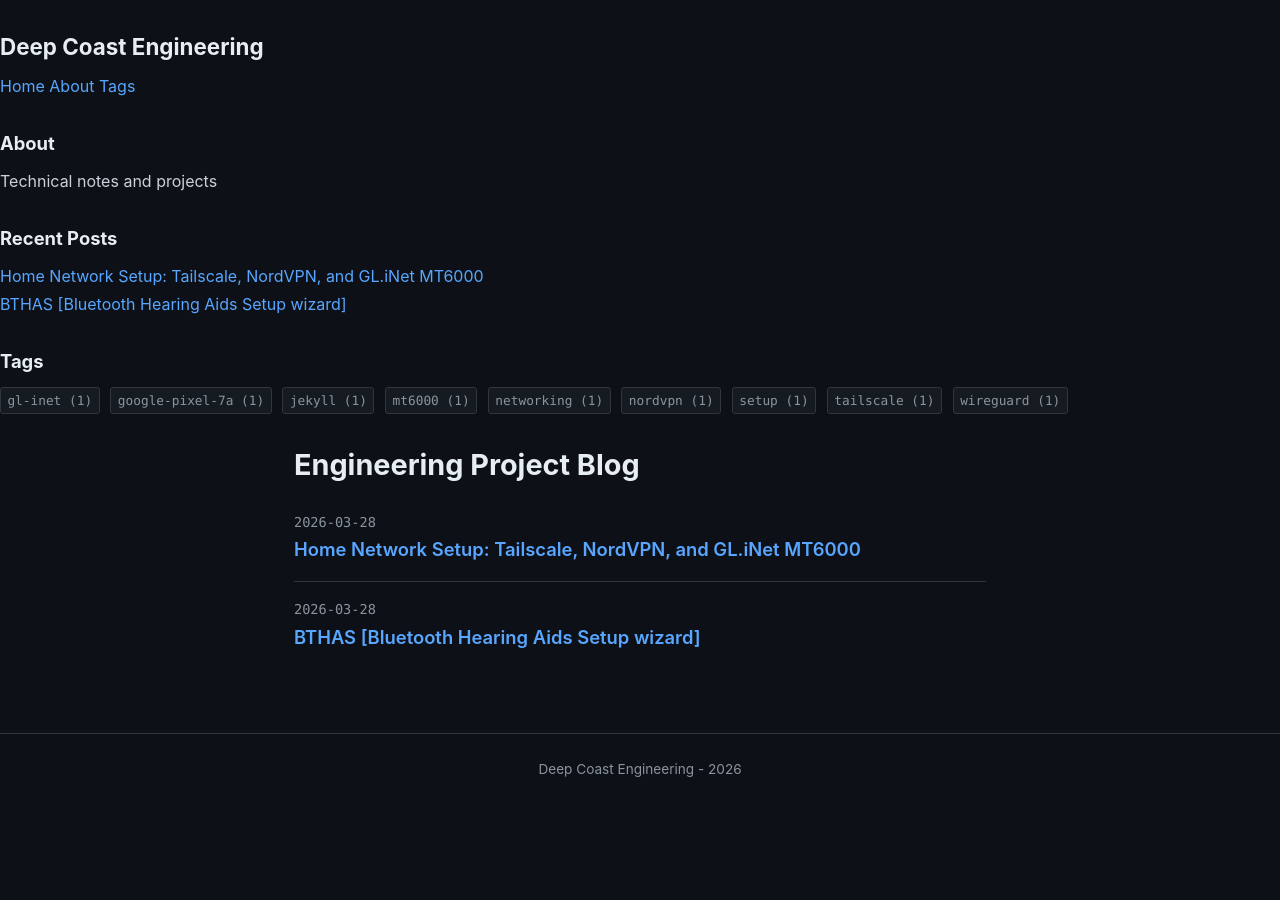
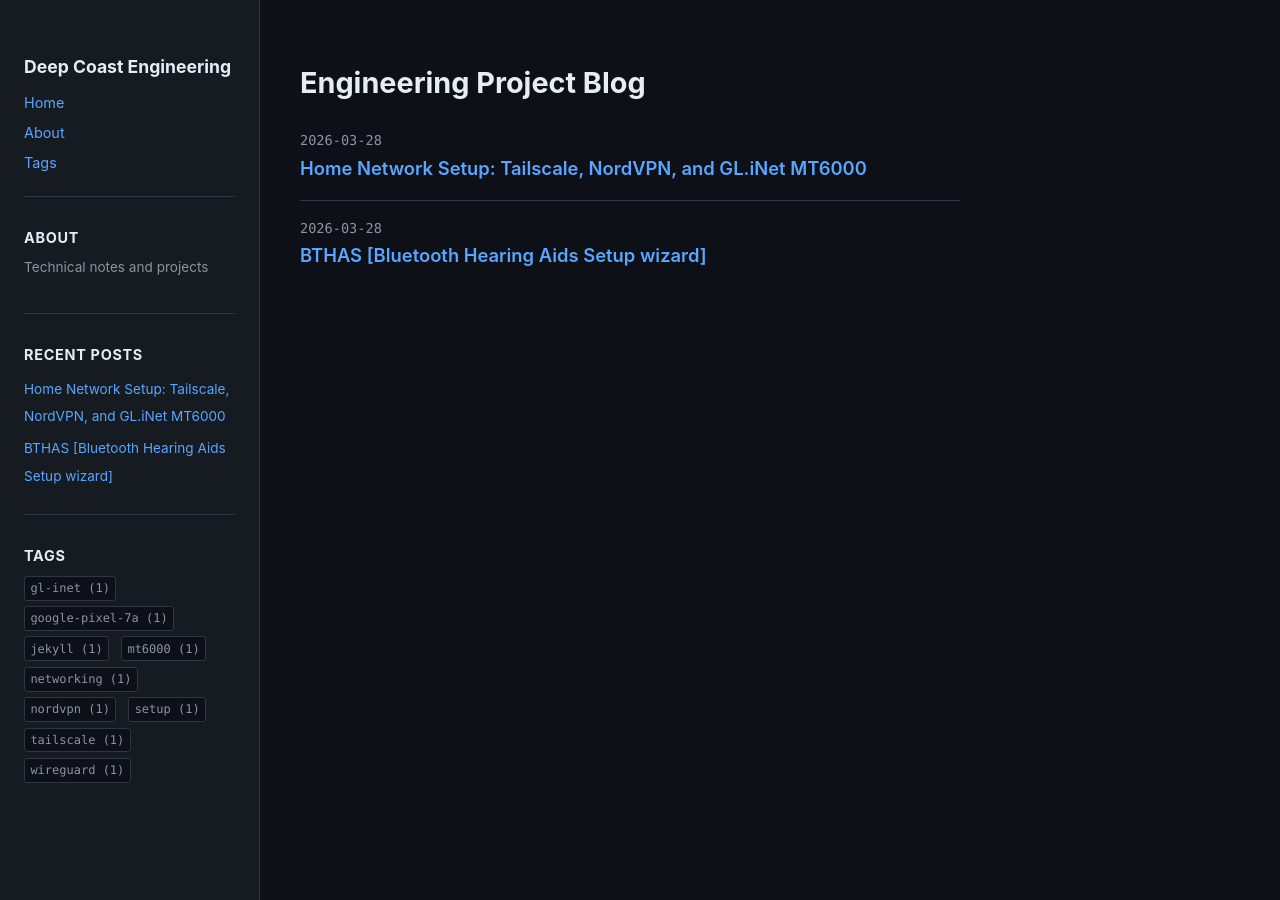
Before and after one commit to deep-coast-eng/deep-coast-eng.github.io, a Jekyll site: the page built from index.html, in a window 1280 px wide and 900 px high. Built offline with Jekyll 4.4.1, drawn with Linux system fonts in a browser that asks for light colours.

Commit message:
Update style.css

```diff
--- a/assets/css/style.css
+++ b/assets/css/style.css
@@ -18,7 +18,7 @@
   --code-bg: #1a1f27;
   --font-mono: "JetBrains Mono", "Fira Code", "Consolas", monospace;
   --font-sans: -apple-system, "Segoe UI", Helvetica, Arial, sans-serif;
-  --max-width: 740px;
+  --sidebar-width: 260px;
 }
 
 body {
@@ -39,28 +39,107 @@ a:hover {
 }
 
 /* --- Layout --- */
-header {
-  border-bottom: 1px solid var(--border);
-  padding: 1rem 1.5rem;
+.site-wrapper {
+  display: flex;
+  min-height: 100vh;
 }
 
-header nav {
-  max-width: var(--max-width);
-  margin: 0 auto;
-  display: flex;
-  gap: 1.5rem;
-  align-items: baseline;
+/* --- Sidebar --- */
+.sidebar {
+  width: var(--sidebar-width);
+  flex-shrink: 0;
+  background: var(--bg-secondary);
+  border-right: 1px solid var(--border);
+  padding: 1.5rem;
+  position: sticky;
+  top: 0;
+  height: 100vh;
+  overflow-y: auto;
 }
 
-header nav a:first-child {
-  font-weight: 700;
-  font-size: 1.1rem;
+.sidebar-section {
+  padding-bottom: 1.25rem;
+  margin-bottom: 1.25rem;
+  border-bottom: 1px solid var(--border);
 }
 
+.sidebar-section:last-child {
+  border-bottom: none;
+  margin-bottom: 0;
+  padding-bottom: 0;
+}
+
+.sidebar h2 {
+  color: #e6edf3;
+  font-size: 1.1rem;
+  margin-bottom: 0.75rem;
+}
+
+.sidebar h3 {
+  color: #e6edf3;
+  font-size: 0.9rem;
+  text-transform: uppercase;
+  letter-spacing: 0.05em;
+  margin-bottom: 0.6rem;
+}
+
+.sidebar nav {
+  display: flex;
+  flex-direction: column;
+  gap: 0.35rem;
+}
+
+.sidebar nav a {
+  font-size: 0.9rem;
+}
+
+.sidebar p {
+  font-size: 0.85rem;
+  color: var(--text-muted);
+  line-height: 1.5;
+}
+
+.sidebar-posts {
+  list-style: none;
+}
+
+.sidebar-posts li {
+  margin-bottom: 0.35rem;
+}
+
+.sidebar-posts a {
+  font-size: 0.85rem;
+  line-height: 1.4;
+}
+
+.tag-cloud {
+  display: flex;
+  flex-wrap: wrap;
+  gap: 0.35rem;
+}
+
+.tag-cloud .tag {
+  display: inline-block;
+  background: var(--bg);
+  border: 1px solid var(--border);
+  border-radius: 3px;
+  padding: 0.1em 0.45em;
+  font-size: 0.75rem;
+  font-family: var(--font-mono);
+  color: var(--text-muted);
+}
+
+.tag-cloud .tag:hover {
+  color: var(--accent);
+  border-color: var(--accent);
+  text-decoration: none;
+}
+
+/* --- Main content --- */
 main {
-  max-width: var(--max-width);
-  margin: 2rem auto;
-  padding: 0 1.5rem;
+  flex: 1;
+  max-width: 740px;
+  padding: 2rem 2.5rem;
 }
 
 footer {
@@ -69,7 +148,6 @@ footer {
   text-align: center;
   color: var(--text-muted);
   font-size: 0.85rem;
-  margin-top: 4rem;
 }
 
 /* --- Typography --- */
@@ -201,7 +279,23 @@ th {
 }
 
 /* --- Responsive --- */
-@media (max-width: 600px) {
+@media (max-width: 768px) {
+  .site-wrapper {
+    flex-direction: column;
+  }
+
+  .sidebar {
+    width: 100%;
+    height: auto;
+    position: static;
+    border-right: none;
+    border-bottom: 1px solid var(--border);
+  }
+
+  main {
+    padding: 1.5rem;
+  }
+
   h1 { font-size: 1.5rem; }
   body { font-size: 15px; }
 }
```
